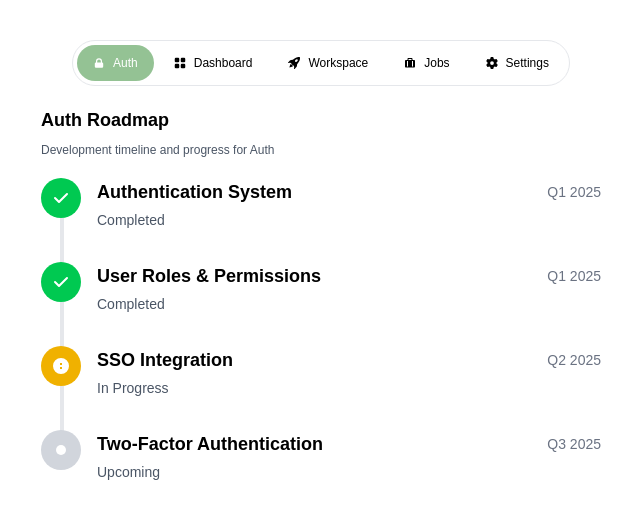
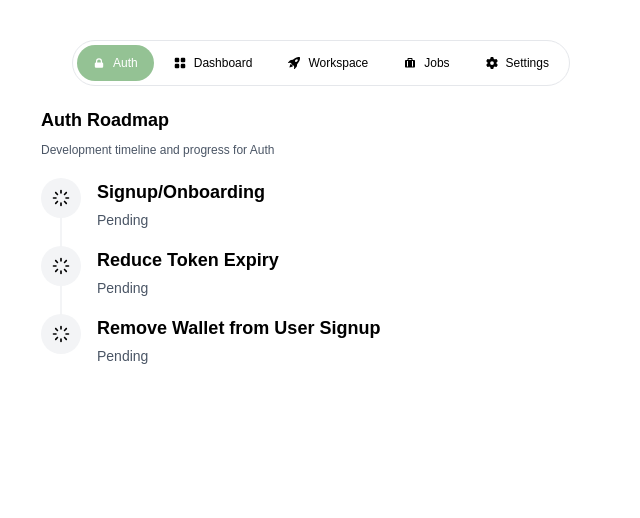
Before and after one commit to OxBryte/payroll-landing-page, a React (Vite) app: page /roadmap#auth in a window 1280 px wide. Shown: the top 518 px of the page, without its empty margins (319-959 px from the left). Built offline with nearby package versions, Linux system fonts and the light colour scheme.

Commit message:
feat: Update Roadmap component with new status icons and improved styling for better visual representation

```diff
--- a/src/components/data/roadmapData.js
+++ b/src/components/data/roadmapData.js
@@ -3,107 +3,143 @@ export const roadmapData = {
   auth: [
     {
       id: 1,
-      task: "Authentication System",
-      status: "completed",
-      date: "Q1 2025",
+      task: "Signup/Onboarding",
+      status: "pending",
+      date: "",
     },
     {
       id: 2,
-      task: "User Roles & Permissions",
-      status: "completed",
-      date: "Q1 2025",
+      task: "Reduce Token Expiry",
+      status: "pending",
+      date: "",
     },
     {
       id: 3,
-      task: "SSO Integration",
-      status: "in-progress",
-      date: "Q2 2025",
-    },
-    {
-      id: 4,
-      task: "Two-Factor Authentication",
-      status: "upcoming",
-      date: "Q3 2025",
-    },
+      task: "Remove Wallet from User Signup",
+      status: "pending",
+      date: "",
+    }
   ],
   dashboard: [
     {
       id: 1,
-      task: "Dashboard UI Design",
-      status: "completed",
-      date: "Q1 2025",
+      task: "Setup Company Profile and Information",
+      status: "pending",
+      date: "",
     },
     {
       id: 2,
-      task: "Data Visualization",
-      status: "in-progress",
-      date: "Q2 2025",
+      task: "Subscription Model Integration",
+      status: "pending",
+      date: "",
     },
     {
       id: 3,
-      task: "Custom Widgets",
-      status: "upcoming",
-      date: "Q3 2025",
-    },
+      task: "Revenue Margin Tracking (3% per transaction)",
+      status: "pending",
+      date: "",
+    }
   ],
   workspace: [
     {
       id: 1,
-      task: "Workspace Framework",
-      status: "completed",
-      date: "Q1 2025",
+      task: "Create Workspace for Business",
+      status: "pending",
+      date: "",
     },
     {
       id: 2,
-      task: "Collaboration Features",
-      status: "in-progress",
-      date: "Q2 2025",
+      task: "Create Employee/Staff Table",
+      status: "pending",
+      date: "",
     },
     {
       id: 3,
-      task: "Resource Management",
-      status: "upcoming",
-      date: "Q3 2025",
+      task: "Create Admin/Core-Team Table",
+      status: "pending",
+      date: "",
     },
+    {
+      id: 4,
+      task: "Add Team Functionality",
+      status: "pending",
+      date: "",
+    }
   ],
   jobs: [
     {
       id: 1,
-      task: "Job Listings Module",
-      status: "in-progress",
-      date: "Q2 2025",
+      task: "Create Payroll System",
+      status: "pending",
+      date: "",
     },
     {
       id: 2,
-      task: "Application Tracking",
-      status: "upcoming",
-      date: "Q3 2025",
+      task: "Chain Selection (Optimism, Base, Arbitrum)",
+      status: "pending",
+      date: "",
     },
     {
       id: 3,
-      task: "Candidate Management",
-      status: "upcoming",
-      date: "Q4 2025",
+      task: "Currency Selection (USDT/USDC)",
+      status: "pending",
+      date: "",
     },
+    {
+      id: 4,
+      task: "Employee Selection for Payroll",
+      status: "pending",
+      date: "",
+    },
+    {
+      id: 5,
+      task: "Payroll Calculation",
+      status: "pending",
+      date: "",
+    },
+    {
+      id: 6,
+      task: "Payment Schedule Management",
+      status: "pending",
+      date: "",
+    }
   ],
   settings: [
     {
       id: 1,
-      task: "User Profile Settings",
-      status: "completed",
-      date: "Q1 2025",
+      task: "Subscription Plan Management",
+      status: "pending",
+      date: "",
     },
     {
       id: 2,
-      task: "Notification Preferences",
-      status: "in-progress",
-      date: "Q2 2025",
+      task: "Free Trial Period (1 month)",
+      status: "pending",
+      date: "",
     },
     {
       id: 3,
-      task: "System Configuration",
-      status: "upcoming",
-      date: "Q3 2025",
+      task: "6-Month Plan ($170)",
+      status: "pending",
+      date: "",
     },
-  ],
+    {
+      id: 4,
+      task: "1-Year Plan ($320)",
+      status: "pending",
+      date: "",
+    },
+    {
+      id: 5,
+      task: "Monthly Salary Configuration",
+      status: "pending",
+      date: "",
+    },
+    {
+      id: 6,
+      task: "Employment Term Settings",
+      status: "pending",
+      date: "",
+    }
+  ]
 };
--- a/src/pages/Roadmap.jsx
+++ b/src/pages/Roadmap.jsx
@@ -6,6 +6,9 @@ import { Link, useLocation, useNavigate } from "react-router-dom";
 import { FaGear } from "react-icons/fa6";
 import { HiLockClosed } from "react-icons/hi";
 import { roadmapData } from "../components/data/roadmapData";
+import { PiCheckBold } from "react-icons/pi";
+import { RiLoader2Line } from "react-icons/ri";
+import { GrStatusCriticalSmall } from "react-icons/gr";
 
 export default function Roadmap() {
   const location = useLocation();
@@ -59,11 +62,23 @@ export default function Roadmap() {
   const getStatusColor = (status) => {
     switch (status) {
       case "completed":
-        return "bg-green-500";
+        return "bg-c-color";
       case "in-progress":
         return "bg-yellow-500";
       case "upcoming":
-        return "bg-gray-300";
+        return "bg-gray-100";
+      default:
+        return "bg-gray-100";
+    }
+  };
+  const getStatusIcon = (status) => {
+    switch (status) {
+      case "completed":
+        return <PiCheckBold size={20} />;
+      case "pending":
+        return <RiLoader2Line size={20} />;
+      case "upcoming":
+        return <GrStatusCriticalSmall size={20} />;
       default:
         return "bg-gray-300";
     }
@@ -131,12 +146,12 @@ export default function Roadmap() {
           </div>
 
           {/* Roadmap items */}
-          <div className="space-y-8">
+          <div className="space-y-4">
             {currentRoadmapItems.map((item, index) => (
               <div key={item.id} className="relative">
                 {/* Timeline connector */}
                 {index < currentRoadmapItems.length - 1 && (
-                  <div className="absolute left-[19px] top-[40px] w-1 bg-gray-200 h-[calc(100%+32px-8px)]"></div>
+                  <div className="absolute left-[19px] top-[40px] w-[2px] bg-gray-100 h-[calc(100%+24px-8px)]"></div>
                 )}
 
                 {/* Roadmap item */}
@@ -147,31 +162,7 @@ export default function Roadmap() {
                       item.status
                     )}`}
                   >
-                    {item.status === "completed" ? (
-                      <svg
-                        xmlns="http://www.w3.org/2000/svg"
-                        className="h-5 w-5 text-white"
-                        viewBox="0 0 20 20"
-                        fill="currentColor"
-                      >
-                        <path
-                          fillRule="evenodd"
-                          d="M16.707 5.293a1 1 0 010 1.414l-8 8a1 1 0 01-1.414 0l-4-4a1 1 0 011.414-1.414L8 12.586l7.293-7.293a1 1 0 011.414 0z"
-                          clipRule="evenodd"
-                        />
-                      </svg>
-                    ) : item.status === "in-progress" ? (
-                      <svg
-                        xmlns="http://www.w3.org/2000/svg"
-                        className="h-5 w-5 text-white"
-                        viewBox="0 0 20 20"
-                        fill="currentColor"
-                      >
-                        <path d="M10 2a8 8 0 100 16 8 8 0 000-16zm1 11H9v-2h2v2zm0-4H9V7h2v2z" />
-                      </svg>
-                    ) : (
-                      <div className="w-2.5 h-2.5 rounded-full bg-white"></div>
-                    )}
+                    {getStatusIcon(item.status)}
                   </div>
 
                   {/* Roadmap content */}
```
